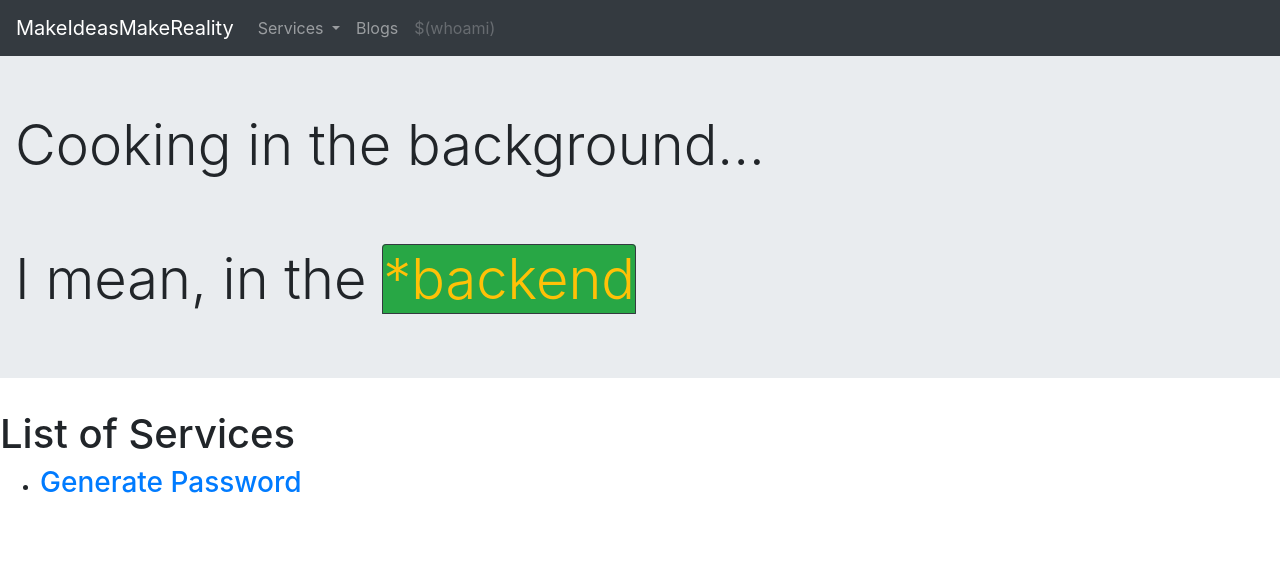
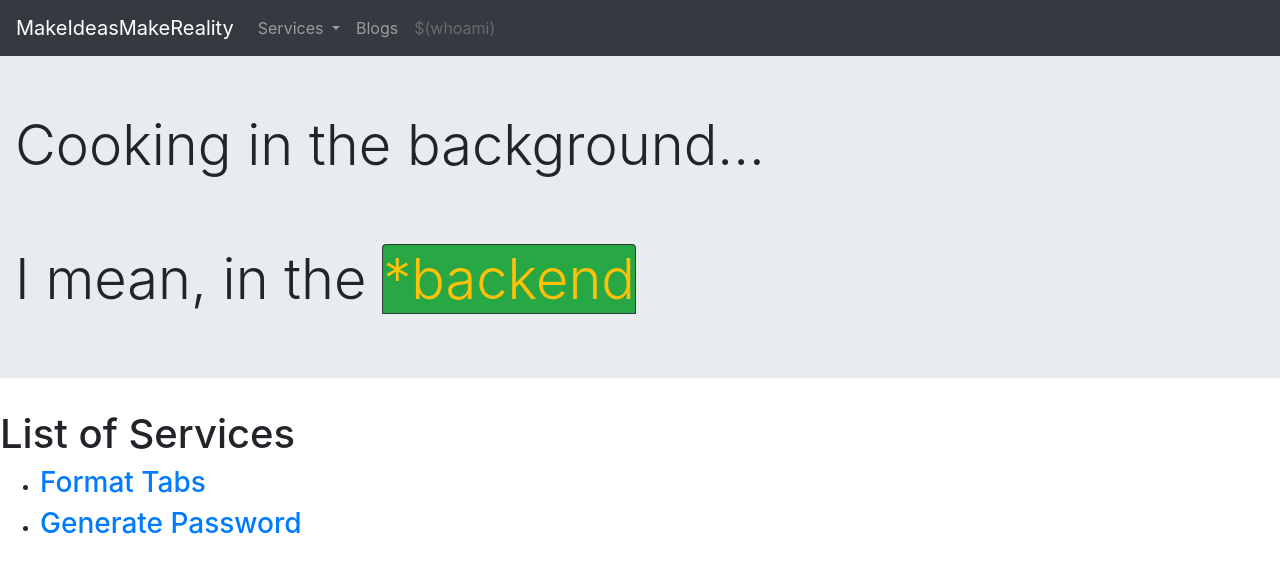
Before and after one commit to nponcian/MakeIdeasMakeReality, a Django app: page /service/text/ in a window 1280 px wide. Shown: the top 573 px of the page. Run offline with Django 3.2, Linux system fonts and the light colour scheme; some libraries are stand-ins or nearby versions.

Commit message:
Added link of formattab to Text services

```diff
--- a/text/templates/text/text.html
+++ b/text/templates/text/text.html
@@ -18,6 +18,9 @@
 <h1>List of Services</h1>
 <ul>
     <li>
+        <h3><a href="/service/text/formattab/">Format Tabs</a></h3>
+    </li>
+    <li>
         <h3><a href="/service/text/generatepassword/">Generate Password</a></h3>
     </li>
 </ul>
```
